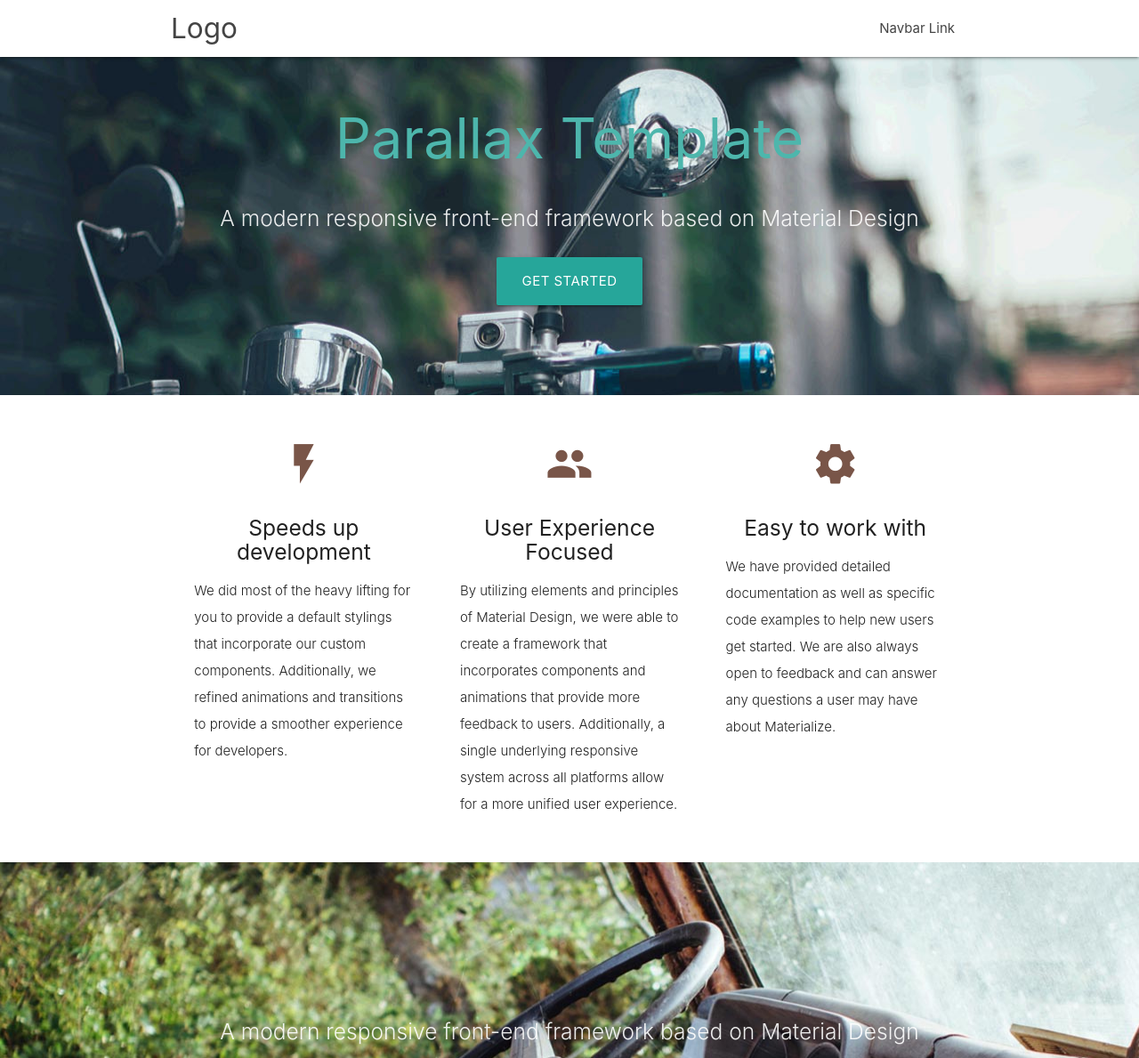
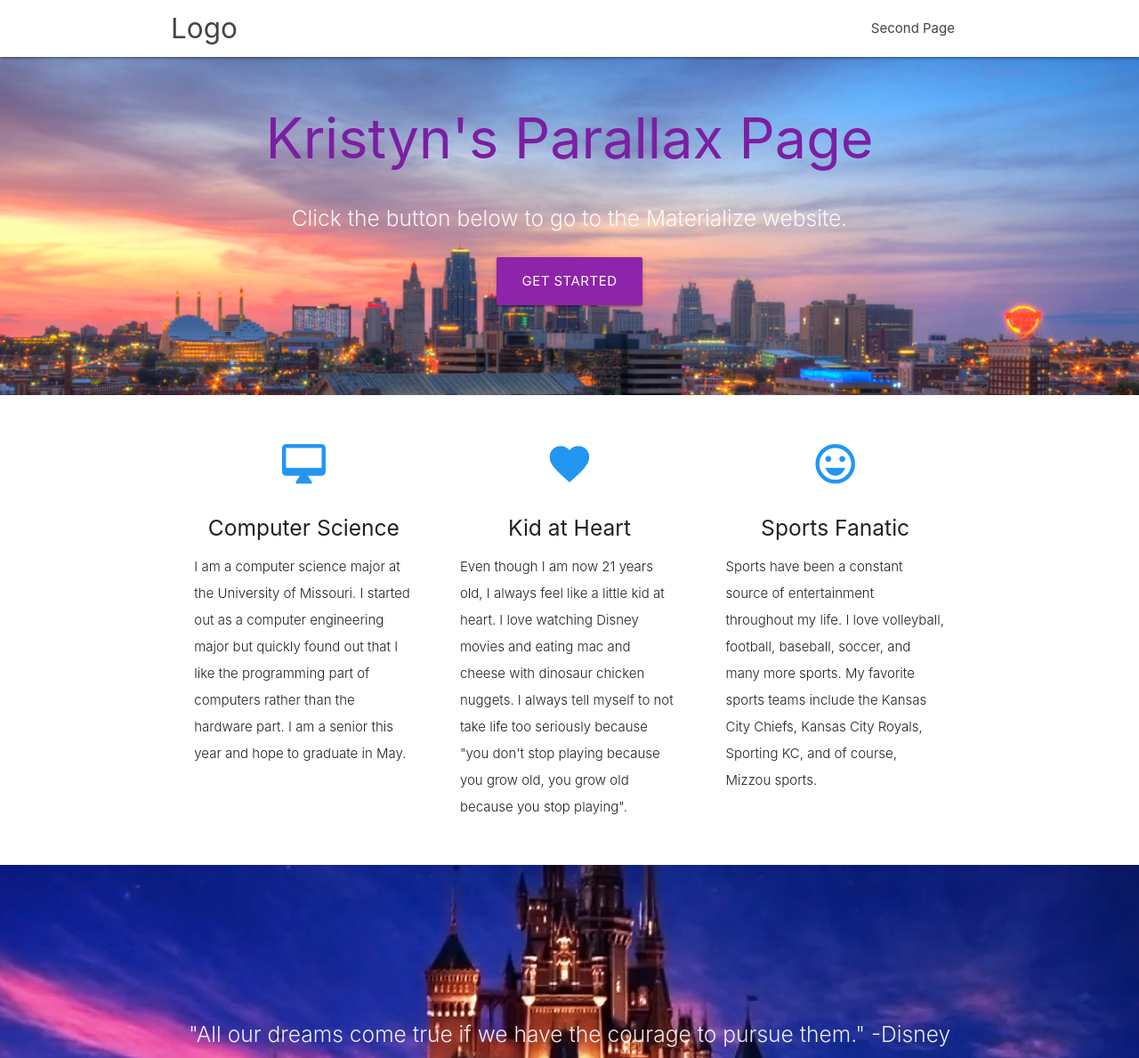
Before and after one commit to kml2p3/CS4830-Exploration1, a website: page parallax/index.html in a window 1280 px wide. Shown: the top 1189 px of the page at 89% size. Drawn offline with nearby package versions, Linux system fonts and the light colour scheme.

Commit message:
Change elements and add pictures

```diff
--- a/parallax/index.html
+++ b/parallax/index.html
@@ -3,7 +3,7 @@
 <head>
   <meta http-equiv="Content-Type" content="text/html; charset=UTF-8"/>
   <meta name="viewport" content="width=device-width, initial-scale=1"/>
-  <title>Parallax Template - Materialize</title>
+  <title>Kristyn's Parallax Page</title>
 
   <!-- CSS  -->
   <link href="https://fonts.googleapis.com/icon?family=Material+Icons" rel="stylesheet">
@@ -15,11 +15,11 @@
     <div class="nav-wrapper container">
       <a id="logo-container" href="#" class="brand-logo">Logo</a>
       <ul class="right hide-on-med-and-down">
-        <li><a href="#">Navbar Link</a></li>
+        <li><a href="secondPage.html">Second Page</a></li>
       </ul>
 
       <ul id="nav-mobile" class="sidenav">
-        <li><a href="#">Navbar Link</a></li>
+        <li><a href="secondPage.html">Second Page</a></li>
       </ul>
       <a href="#" data-target="nav-mobile" class="sidenav-trigger"><i class="material-icons">menu</i></a>
     </div>
@@ -29,18 +29,18 @@
     <div class="section no-pad-bot">
       <div class="container">
         <br><br>
-        <h1 class="header center teal-text text-lighten-2">Parallax Template</h1>
+        <h1 class="header center purple-text text-darken-2">Kristyn's Parallax Page</h1>
         <div class="row center">
-          <h5 class="header col s12 light">A modern responsive front-end framework based on Material Design</h5>
+          <h5 class="header col s12 light">Click the button below to go to the Materialize website.</h5>
         </div>
         <div class="row center">
-          <a href="http://materializecss.com/getting-started.html" id="download-button" class="btn-large waves-effect waves-light teal lighten-1">Get Started</a>
+          <a href="http://materializecss.com/getting-started.html" id="download-button" class="btn-large waves-effect waves-teal waves-ripple purple darken-1">Get Started</a>
         </div>
         <br><br>
 
       </div>
     </div>
-    <div class="parallax"><img src="background1.jpg" alt="Unsplashed background img 1"></div>
+    <div class="parallax"><img src="KCskyline.jpg" alt="Unsplashed background img 1"></div>
   </div>
 
 
@@ -51,28 +51,28 @@
       <div class="row">
         <div class="col s12 m4">
           <div class="icon-block">
-            <h2 class="center brown-text"><i class="material-icons">flash_on</i></h2>
-            <h5 class="center">Speeds up development</h5>
+            <h2 class="center blue-text"><i class="material-icons">desktop_mac</i></h2>
+            <h5 class="center">Computer Science</h5>
 
-            <p class="light">We did most of the heavy lifting for you to provide a default stylings that incorporate our custom components. Additionally, we refined animations and transitions to provide a smoother experience for developers.</p>
+            <p class="light">I am a computer science major at the University of Missouri. I started out as a computer engineering major but quickly found out that I like the programming part of computers rather than the hardware part. I am a senior this year and hope to graduate in May.</p>
           </div>
         </div>
 
         <div class="col s12 m4">
           <div class="icon-block">
-            <h2 class="center brown-text"><i class="material-icons">group</i></h2>
-            <h5 class="center">User Experience Focused</h5>
+            <h2 class="center blue-text"><i class="material-icons">favorite</i></h2>
+            <h5 class="center">Kid at Heart</h5>
 
-            <p class="light">By utilizing elements and principles of Material Design, we were able to create a framework that incorporates components and animations that provide more feedback to users. Additionally, a single underlying responsive system across all platforms allow for a more unified user experience.</p>
+            <p class="light">Even though I am now 21 years old, I always feel like a little kid at heart. I love watching Disney movies and eating mac and cheese with dinosaur chicken nuggets. I always tell myself to not take life too seriously because "you don't stop playing because you grow old, you grow old because you stop playing". </p>
           </div>
         </div>
 
         <div class="col s12 m4">
           <div class="icon-block">
-            <h2 class="center brown-text"><i class="material-icons">settings</i></h2>
-            <h5 class="center">Easy to work with</h5>
+            <h2 class="center blue-text"><i class="material-icons">sentiment_very_satisfied</i></h2>
+            <h5 class="center">Sports Fanatic</h5>
 
-            <p class="light">We have provided detailed documentation as well as specific code examples to help new users get started. We are also always open to feedback and can answer any questions a user may have about Materialize.</p>
+            <p class="light">Sports have been a constant source of entertainment throughout my life. I love volleyball, football, baseball, soccer, and many more sports. My favorite sports teams include the Kansas City Chiefs, Kansas City Royals, Sporting KC, and of course, Mizzou sports.</p>
           </div>
         </div>
       </div>
@@ -85,11 +85,11 @@
     <div class="section no-pad-bot">
       <div class="container">
         <div class="row center">
-          <h5 class="header col s12 light">A modern responsive front-end framework based on Material Design</h5>
+          <h5 class="header col s12 light">"All our dreams come true if we have the courage to pursue them." -Disney</h5>
         </div>
       </div>
     </div>
-    <div class="parallax"><img src="background2.jpg" alt="Unsplashed background img 2"></div>
+    <div class="parallax"><img src="disney.jpg" alt="Unsplashed background img 2"></div>
   </div>
 
   <div class="container">
@@ -97,8 +97,8 @@
 
       <div class="row">
         <div class="col s12 center">
-          <h3><i class="mdi-content-send brown-text"></i></h3>
-          <h4>Contact Us</h4>
+          <h3><i class="mdi-content-send blue-text"></i></h3>
+          <h4>There's much more to learn about Materialize</h4>
           <p class="left-align light">Lorem ipsum dolor sit amet, consectetur adipiscing elit. Nullam scelerisque id nunc nec volutpat. Etiam pellentesque tristique arcu, non consequat magna fermentum ac. Cras ut ultricies eros. Maecenas eros justo, ullamcorper a sapien id, viverra ultrices eros. Morbi sem neque, posuere et pretium eget, bibendum sollicitudin lacus. Aliquam eleifend sollicitudin diam, eu mattis nisl maximus sed. Nulla imperdiet semper molestie. Morbi massa odio, condimentum sed ipsum ac, gravida ultrices erat. Nullam eget dignissim mauris, non tristique erat. Vestibulum ante ipsum primis in faucibus orci luctus et ultrices posuere cubilia Curae;</p>
         </div>
       </div>
@@ -111,19 +111,19 @@
     <div class="section no-pad-bot">
       <div class="container">
         <div class="row center">
-          <h5 class="header col s12 light">A modern responsive front-end framework based on Material Design</h5>
+          <h5 class="header col s12 light">"You don't stop playing because you grow old, you grow old because you stop playing"</h5>
         </div>
       </div>
     </div>
-    <div class="parallax"><img src="background3.jpg" alt="Unsplashed background img 3"></div>
+    <div class="parallax"><img src="gtr.jpg" alt="Unsplashed background img 3"></div>
   </div>
 
   <footer class="page-footer teal">
     <div class="container">
       <div class="row">
         <div class="col l6 s12">
-          <h5 class="white-text">Company Bio</h5>
-          <p class="grey-text text-lighten-4">We are a team of college students working on this project like it's our full time job. Any amount would help support and continue development on this project and is greatly appreciated.</p>
+          <h5 class="white-text">Add a Bio Here</h5>
+          <p class="grey-text text-lighten-4">My name is Kristyn Long and I am a computer science major at the University of Missouri. I have a lot more to learn about web development if I want to become a professional.</p>
 
 
         </div>
```
Also changed, not shown: parallax/secondPage.html (added, +12 -0 lines), parallax/KCskyline.jpg (added), parallax/background1.jpg (deleted), parallax/background2.jpg (deleted), parallax/disney.jpg (added), parallax/gtr.jpg (added), parallax/seniorpic.PNG (added).
